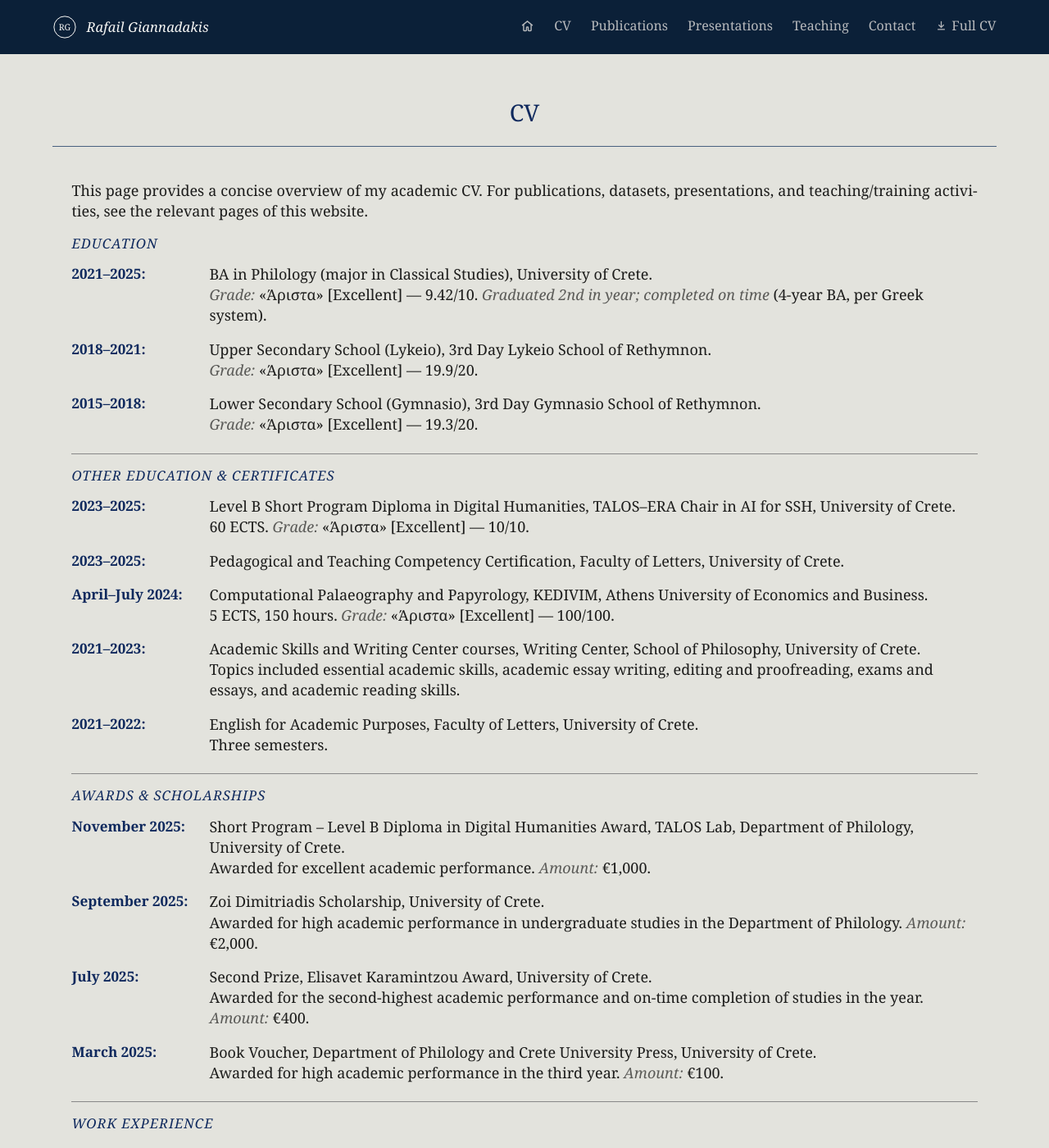
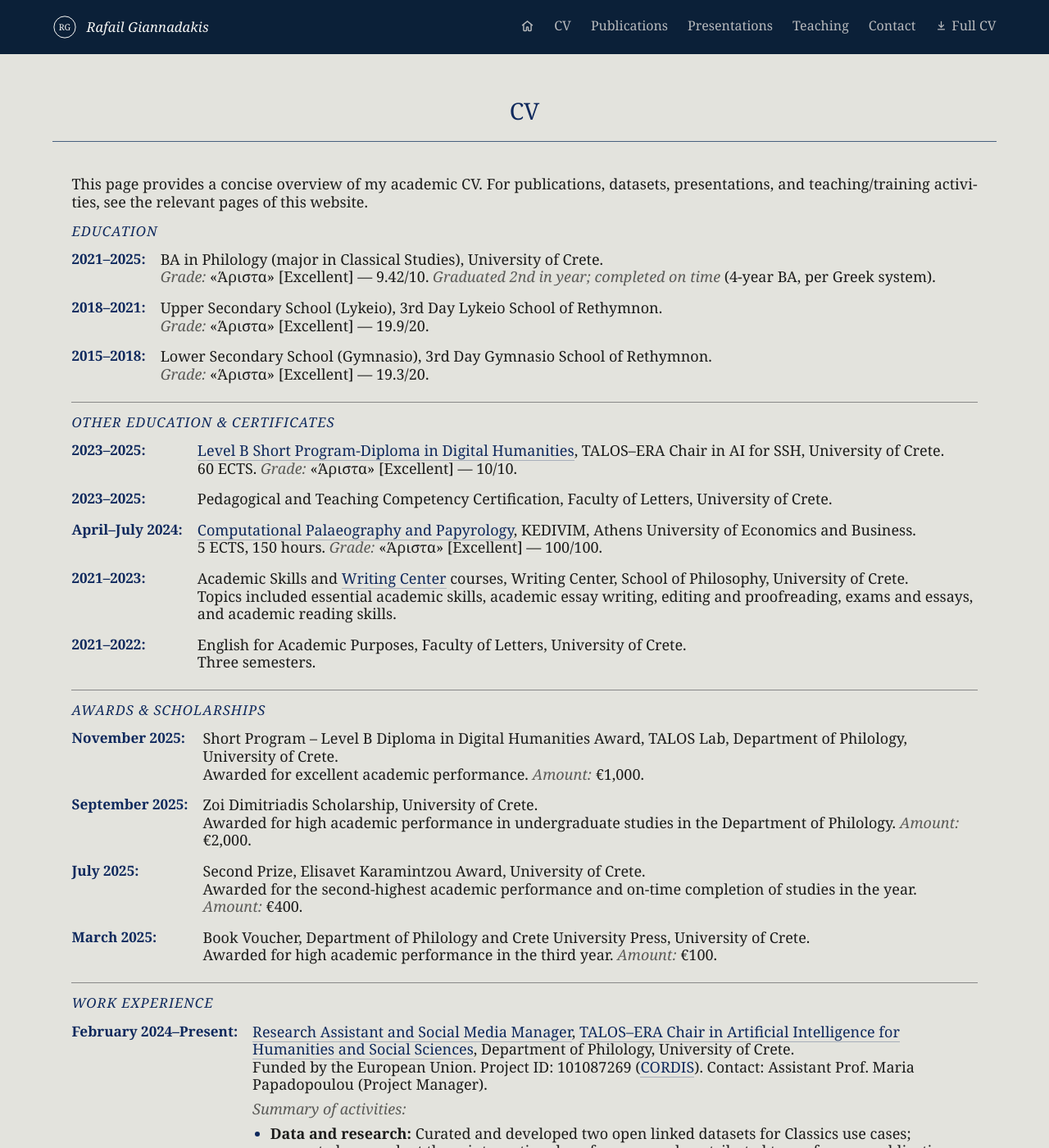
Before and after one commit to rgiannadakis/rgiannadakis.github.io, a Jekyll site: the page built from cv.md, in a window 1280 px wide and 1400 px high. Shown: the whole window at 82% size. Built offline with Jekyll 4.4.1, drawn with Linux system fonts in a browser that asks for light colours; some of the changed text lies outside the part shown.

Commit message:
style updates

```diff
--- a/assets/css/style.css
+++ b/assets/css/style.css
@@ -24,7 +24,7 @@ body{
   color:var(--ink);
   font-family:var(--serif);
   font-size:19px;
-  line-height:1.4;
+  line-height:1.2;
   -webkit-font-smoothing:antialiased;
 }
 a{color:inherit;}
@@ -207,13 +207,14 @@ ul.tags li{
 .prose li{ margin-bottom:0.4rem; }
 .prose li::marker{ color:var(--accent); }
 .prose ul, .prose ol{ padding-left:1.2em; }
-.cv-list{ display:flex; flex-direction:column; gap:16px; margin-bottom:14px; }
-.cv-item{
+.cv-list{
   display:grid;
-  grid-template-columns:150px 1fr;
-  gap:18px;
-  align-items:start;
+  grid-template-columns:max-content 1fr;
+  column-gap:18px;
+  row-gap:16px;
+  margin-bottom:14px;
 }
+.cv-item{ display:contents; }
 .cv-date{
   font-weight:700;
   color:var(--accent);
@@ -227,7 +228,8 @@ ul.tags li{
 .cv-description li::marker{ color:var(--accent); }
 .cv-description p{ margin:8px 0 4px; text-align:left; }
 @media (max-width:640px){
-  .cv-item{ grid-template-columns:1fr; gap:4px; }
+  .cv-list{ grid-template-columns:1fr; row-gap:4px; }
+  .cv-item{ display:block; margin-bottom:14px; }
 }
 .entry{
   border:1px solid var(--line);
@@ -386,7 +388,7 @@ footer .bar-inner > div > div:last-child{ font-family:var(--mono); }
   .prose h2{ color:#000; border-top:1px solid #ccc; font-size:11pt; page-break-after:avoid; }
   .prose h2:first-of-type{ border-top:none; }
   .entry{ page-break-inside:avoid; }
-  .cv-item{ page-break-inside:avoid; }
+  .cv-item{ display:block; page-break-inside:avoid; margin-bottom:10px; }
   .eyebrow{ color:#000; }
   ul.tags li{ border-color:#999; color:#000; }
   a{ color:#000 !important; text-decoration:underline; }
--- a/cv.md
+++ b/cv.md
@@ -43,7 +43,7 @@ Lower Secondary School (Gymnasio), 3rd Day Gymnasio School of Rethymnon.<br>
 <div class="cv-item">
 <div class="cv-date">2023–2025:</div>
 <div class="cv-description">
-Level B Short Program Diploma in Digital Humanities, TALOS–ERA Chair in AI for SSH, University of Crete.<br>
+<a href="https://talos-ai4ssh.uoc.gr/training/short-programme-dh/">Level B Short Program-Diploma in Digital Humanities</a>, TALOS–ERA Chair in AI for SSH, University of Crete.<br>
 60 ECTS. <em>Grade:</em> «Άριστα» [Excellent] — 10/10.
 </div>
 </div>
@@ -58,7 +58,7 @@ Pedagogical and Teaching Competency Certification, Faculty of Letters, Universit
 <div class="cv-item">
 <div class="cv-date">April–July 2024:</div>
 <div class="cv-description">
-Computational Palaeography and Papyrology, KEDIVIM, Athens University of Economics and Business.<br>
+<a href="https://diaviou.aueb.gr/en/programs-en/34648-computational-palaeography-and-papyrology">Computational Palaeography and Papyrology</a>, KEDIVIM, Athens University of Economics and Business.<br>
 5 ECTS, 150 hours. <em>Grade:</em> «Άριστα» [Excellent] — 100/100.
 </div>
 </div>
@@ -66,7 +66,7 @@ Computational Palaeography and Papyrology, KEDIVIM, Athens University of Economi
 <div class="cv-item">
 <div class="cv-date">2021–2023:</div>
 <div class="cv-description">
-Academic Skills and Writing Center courses, Writing Center, School of Philosophy, University of Crete.<br>
+Academic Skills and <a href="https://writingcenter.phl.uoc.gr/">Writing Center</a> courses, Writing Center, School of Philosophy, University of Crete.<br>
 Topics included essential academic skills, academic essay writing, editing and proofreading, exams and essays, and academic reading skills.
 </div>
 </div>
@@ -126,8 +126,8 @@ Awarded for high academic performance in the third year. <em>Amount:</em> €100
 <div class="cv-item">
 <div class="cv-date">February 2024–Present:</div>
 <div class="cv-description">
-Research Assistant and Social Media Manager, TALOS–ERA Chair in Artificial Intelligence for Humanities and Social Sciences, Department of Philology, University of Crete.<br>
-Funded by the European Union. Project ID: 101087269 (CORDIS).
+<a href="https://talos-ai4ssh.uoc.gr/talos-centre/team/">Research Assistant and Social Media Manager</a>, <a href="https://talos-ai4ssh.uoc.gr/">TALOS–ERA Chair in Artificial Intelligence for Humanities and Social Sciences</a>, Department of Philology, University of Crete.<br>
+Funded by the European Union. Project ID: 101087269 (<a href="https://cordis.europa.eu/project/id/101087269">CORDIS</a>). Contact: Assistant Prof. Maria Papadopoulou (Project Manager).
 
 <p><em>Summary of activities:</em></p>
 
@@ -135,7 +135,7 @@ Funded by the European Union. Project ID: 101087269 (CORDIS).
 <li><strong>Data and research:</strong> Curated and developed two open linked datasets for Classics use cases; presented research at three international conferences and contributed to conference publications.</li>
 <li><strong>Training and MOOCs:</strong> Co-created training materials and served as an instructor for five training programs and one MOOC.</li>
 <li><strong>Communication and dissemination:</strong> Managed the project's Facebook, Instagram, LinkedIn, and X accounts; published over 1,300 posts and grew a combined audience of over 5,600 followers and connections; maintained the project website and authored over 120 event blog posts.</li>
-<li><strong>Events and technical support:</strong> Supported 28 hybrid lectures and events, including the SA4AW International Conference in May 2025 and the TALOS–AI4SSH Summer School in September 2025.</li>
+<li><strong>Events and technical support:</strong> Supported 28 hybrid lectures and events, including the <a href="https://talos-ai4ssh.uoc.gr/events/conferences/semantic-annotation-for-the-ancient-world-conference/">SA4AW International Conference</a> in May 2025 and the <a href="https://talos-ai4ssh.uoc.gr/training/summer-school-ai4ssh-2025/">TALOS–AI4SSH Summer School</a> in September 2025.</li>
 <li><strong>Conference organization:</strong> Member of the TOTh Conferences Organizing Committee.</li>
 </ul>
 </div>
@@ -144,7 +144,8 @@ Funded by the European Union. Project ID: 101087269 (CORDIS).
 <div class="cv-item">
 <div class="cv-date">June 2025:</div>
 <div class="cv-description">
-Technical, data management, promotion, and administrative support, <em>Crete Past and Present: Crete on Stage</em> Summer School, Division of Classical Studies, Department of Philology, University of Crete.
+Technical, data management, promotion, and administrative support, <em>Crete Past and Present: Crete on Stage</em> Summer School, Division of Classical Studies, Department of Philology, University of Crete.<br>
+Contact: Associate Prof. Zacharoula Petraki (Summer School Scientific Responsible).
 </div>
 </div>
 
@@ -157,8 +158,8 @@ Technical, data management, promotion, and administrative support, <em>Crete Pas
 <div class="cv-item">
 <div class="cv-date">February 2025–Present:</div>
 <div class="cv-description">
-TOTh International Conference, organized by TALOS–AI4SSH, University of Crete, and held annually in Chambéry, France, since 2007.<br>
-Organizing Committee Member and TOTh Proceedings Editorial Committee Member.
+<a href="https://toth.condillac.org/conference">TOTh International Conference</a>, organized by TALOS–AI4SSH, University of Crete, and held annually in Chambéry, France, since 2007.<br>
+<a href="https://toth.condillac.org/committees">Organizing Committee</a> Member and TOTh Proceedings Editorial Committee Member.
 </div>
 </div>
 
@@ -213,8 +214,8 @@ Semantic Annotation for the Ancient World Conference 2025, Rethymno, Crete, Gree
 <div class="cv-item">
 <div class="cv-date">September 2023–Present:</div>
 <div class="cv-description">
-Assistant, Writing Center, School of Philosophy, University of Crete.<br>
-Supported academic-skills guidance, student support, teaching materials, digital learning materials, oral-presentation training, and outreach.
+<a href="https://writingcenter.phl.uoc.gr/2024/05/19/voithoi-kentrou-grafis-2023-2024/">Assistant, Writing Center</a>, School of Philosophy, University of Crete.<br>
+Supported academic-skills guidance, student support, teaching materials, digital learning materials, oral-presentation training, and outreach. Contact: Dr. Panagiota Samioti (Center's instructor).
 </div>
 </div>
 
@@ -228,7 +229,8 @@ Usher, Erofili Theatre, Municipality of Rethymnon.
 <div class="cv-item">
 <div class="cv-date">June–July 2024:</div>
 <div class="cv-description">
-Technical, data management, promotion, and administrative support, <em>Crete Past and Present</em> Summer School, Division of Classical Studies, Department of Philology, University of Crete.
+Technical, data management, promotion, and administrative support, <em>Crete Past and Present</em> Summer School, Division of Classical Studies, Department of Philology, University of Crete.<br>
+Contact: Associate Prof. Zacharoula Petraki (Summer School Scientific Responsible).
 </div>
 </div>
 
@@ -237,6 +239,54 @@ Technical, data management, promotion, and administrative support, <em>Crete Pas
 <div class="cv-description">
 University of Crete team member, <em>Discussing Ancient Texts</em>.<br>
 Participated in discussions with high-school students on Plato's <em>Republic</em> and Aristophanes' <em>Peace</em>.
+</div>
+</div>
+
+</div>
+
+## Essays for University of Crete Semester Seminars
+
+<div class="cv-list">
+
+<div class="cv-item">
+<div class="cv-date">Spring 2025:</div>
+<div class="cv-description">
+"Η αντανάκλαση και ο καθρέφτης στην Πολιτεία του Πλάτωνα" [Reflection and the mirror in Plato's Republic], <em>Plato's Republic</em> Seminar, Supervisor: Zacharoula Petraki. Grade: 10/10.
+</div>
+</div>
+
+<div class="cv-item">
+<div class="cv-date">Winter 2025:</div>
+<div class="cv-description">
+"Periere mores ius decus pietas fides et qui redire cum perit nescit pudor: Senecae Clytemestra," <em>Female Voices in Latin Literature</em> Seminar, Supervisor: Georgia Tsouni. Grade: 10/10.
+</div>
+</div>
+
+<div class="cv-item">
+<div class="cv-date">Spring 2024:</div>
+<div class="cv-description">
+"Το ζωικό δηλητήριο σε επιγράμματα της Παλατινής Ανθολογίας" [Animal poison in epigrams of the Greek Anthology], <em>Ancient Greek Epigrams</em> Seminar, Supervisor: Nikos Litinas. Grade: 10/10.
+</div>
+</div>
+
+<div class="cv-item">
+<div class="cv-date">Spring 2024:</div>
+<div class="cv-description">
+"ALyrA ontology: An attempt to create an Archaic Lyric Agora using Protégé," <em>Introduction to AI: Ontology for SSH</em> Seminar, Supervisor: Christophe Roche. Grade: 10/10.
+</div>
+</div>
+
+<div class="cv-item">
+<div class="cv-date">Winter 2023:</div>
+<div class="cv-description">
+"How to query an ontology: The example of querying LACRIMALit ontology," <em>Artificial Intelligence I: Knowledge Graphs</em> Seminar, Supervisor: Christophe Roche. Grade: 10/10.
+</div>
+</div>
+
+<div class="cv-item">
+<div class="cv-date">Winter 2023:</div>
+<div class="cv-description">
+"Διπλωματική μεταγραφή δειγμάτων γραφής: Grec.2389 (Ptolemæus), Vat.gr.1660, Laur.Plut.10.3, Vat.gr.1190" [Diplomatic transcription of writing samples], <em>Introduction to Greek Paleography and Codification</em> Seminar, Supervisor: Marina Detoraki. Grade: 10/10.
 </div>
 </div>
 
```
